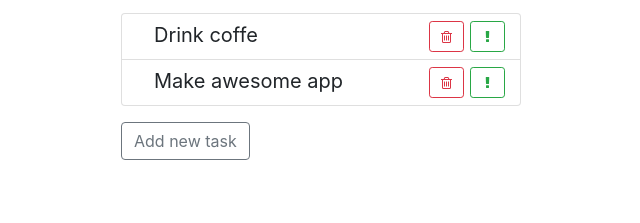
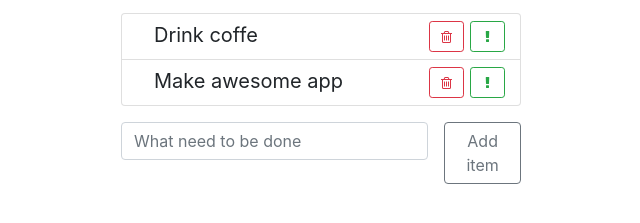
Before and after one commit to victorpoliushko/react_simple-todo, a React app: page / in a window 1280 px wide. Shown: the part 145-368 px from the top of the page, without its empty margins (319-959 px from the left). Built offline with nearby package versions, Linux system fonts and the light colour scheme.

Commit message:
form functionality

```diff
--- a/src/components/item-add-form/item-add-form.css
+++ b/src/components/item-add-form/item-add-form.css
@@ -1,3 +1,6 @@
 .item-add-form {
   padding-top: 1rem;
 }
+.item-add-form input{
+  margin-right: 1rem;
+}
--- a/src/components/item-add-form/item-add-form.js
+++ b/src/components/item-add-form/item-add-form.js
@@ -4,15 +4,38 @@ import "./item-add-form.css";
 
 export default class ItemAddForm extends Component {
 
+  state = {
+    label: ''
+  }
+
+  onSubmit = (e) => {
+    e.preventDefault();
+    this.props.onItemAdded(this.state.label);
+  }
+
+  onLabelChange = (e) => {
+    this.setState({
+      label: e.target.value
+    });
+  }
+
   render() {
 
-    const { onItemAdded } = this.props;
-
-    return(
-      <div className="item-add-form">
-         <button className="btn btn-outline-secondary"
-         onClick={() => onItemAdded('New element')}>Add new task</button>
-      </div>
+    return (
+      <form className="item-add-form d-flex"
+      onSubmit={this.onSubmit}>
+        <input
+          type="text"
+          className="form-control"
+          onChange={this.onLabelChange}
+          placeholder="What need to be done"
+        />
+        <button
+          className="btn btn-outline-secondary"
+        >
+          Add item
+        </button>
+      </form>
     );
   }
 }
```
